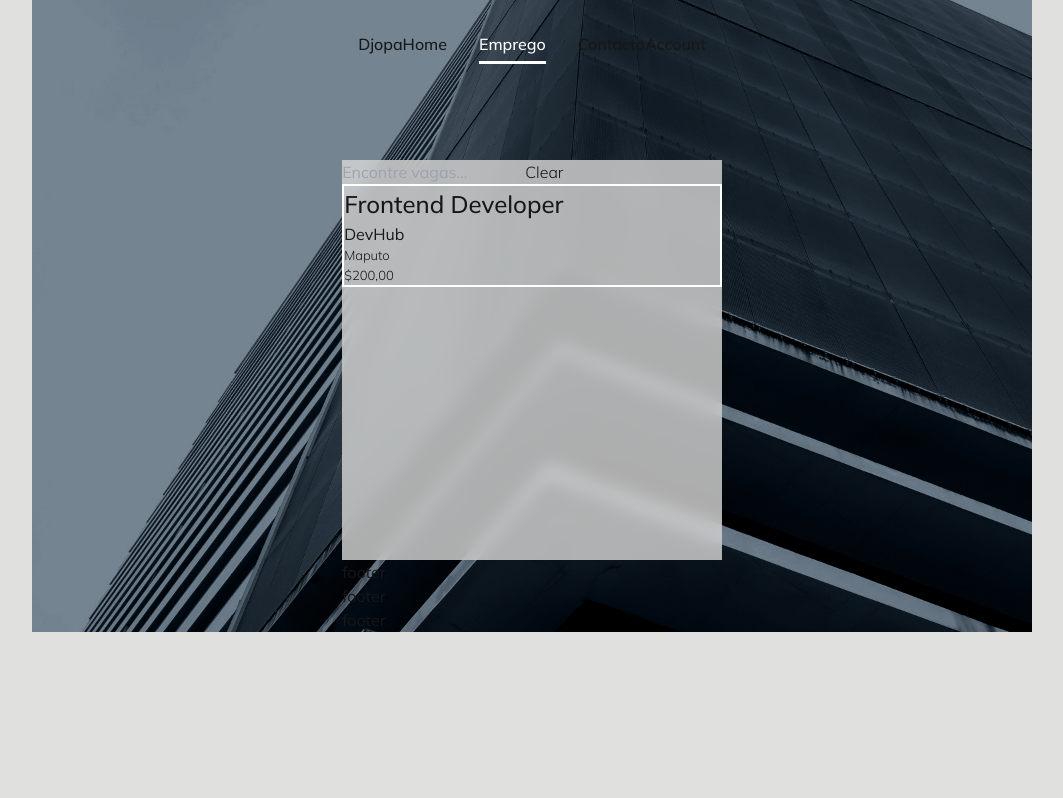
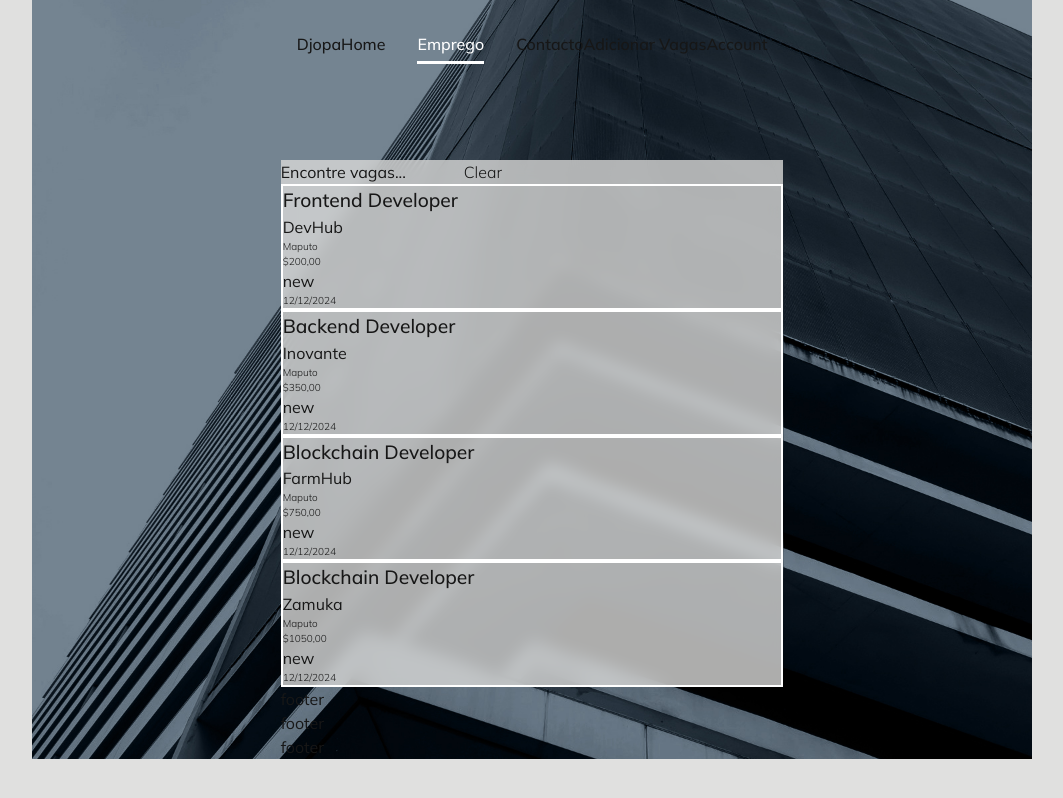
Before and after one commit to ArcidesFerrao/djopa, a Next.js app: page /emprego in a window 1280 px wide. Shown: the whole page, without its empty margins (108-1171 px from the left). Built offline with nearby package versions, Linux system fonts and the light colour scheme.

Commit message:
add job form and job list

```diff
--- a/src/app/emprego/_components/Job.tsx
+++ b/src/app/emprego/_components/Job.tsx
@@ -1,43 +1,28 @@
 import React from "react";
 
-export default function Job() {
-  const dados = [
-    {
-      company: "DevHub",
-      position: "Frontend Developer",
-      location: "Maputo",
-      salary: "$200,00",
-    },
-    {
-      company: "Inovante",
-      position: "Backend Developer",
-      location: "Maputo",
-      salary: "$350,00",
-    },
-    {
-      company: "FarmHub",
-      position: "Blockchain Developer",
-      location: "Maputo",
-      salary: "$750,00",
-    },
-  ];
-
+export default function Job({ ...props }) {
   return (
-    <div className="job-container flex w-4/6 hover:shadow-[5px_5px_1px_0px_rgba(0,_0,_0,_0.5)] rounded-lg cursor-pointer px-8 py-4  ">
+    <div className="job-container flex w-4/6 hover:shadow-[5px_5px_1px_0px_rgba(0,_0,_0,_0.5)] rounded-lg cursor-pointer px-8 py-4 justify-between ">
       <div className="job-info flex flex-col gap-y-1">
         <div className="position">
-          <h4>Frontend Developer</h4>
+          <h4>{props.position}</h4>
         </div>
         <div className="company">
-          <h3>DevHub</h3>
+          <h3>{props.company}</h3>
         </div>
         <div className="job-footer flex justify-between">
           <div className="location">
-            <p>Maputo</p>
+            <p>{props.location}</p>
           </div>
           <div className="salary">
-            <p>$200,00</p>
+            <p>{props.salary}</p>
           </div>
+        </div>
+      </div>
+      <div className="flex flex-col items-center justify-between">
+        <div>new</div>
+        <div>
+          <p>12/12/2024</p>
         </div>
       </div>
     </div>
--- a/src/app/emprego/layout.tsx
+++ b/src/app/emprego/layout.tsx
@@ -17,7 +17,10 @@ export default function EmpregoLayout({
         </div>
         <div className="space-nav"></div>
         <div className="space-nav"></div>
-        <NavLink href="/">Account</NavLink>
+        <div className="last-nav flex gap-1">
+          <NavLink href="/emprego/vaga">Adicionar Vagas</NavLink>
+          <NavLink href="/">Account</NavLink>
+        </div>
       </Nav>
 
       <main>{children}</main>
--- a/src/app/emprego/page.tsx
+++ b/src/app/emprego/page.tsx
@@ -3,12 +3,57 @@ import React from "react";
 import Job from "./_components/Job";
 
 export default function EmpregoPage() {
+  const dados = [
+    {
+      company: "DevHub",
+      position: "Frontend Developer",
+      location: "Maputo",
+      salary: "$200,00",
+      addedAt: "",
+      expireDate: "",
+    },
+    {
+      company: "Inovante",
+      position: "Backend Developer",
+      location: "Maputo",
+      salary: "$350,00",
+      addedAt: "",
+      expireDate: "",
+    },
+    {
+      company: "FarmHub",
+      position: "Blockchain Developer",
+      location: "Maputo",
+      salary: "$750,00",
+      addedAt: "",
+      expireDate: "",
+    },
+    {
+      company: "Zamuka",
+      position: "Blockchain Developer",
+      location: "Maputo",
+      salary: "$1050,00",
+      addedAt: "",
+      expireDate: "",
+    },
+  ];
+
   return (
     <div className="empregos flex flex-col py-4 gap-8 items-center justify-center">
       <SearchBar />
 
-      <section className="jobs flex w-full items-center justify-center">
-        <Job />
+      <section className="jobs flex flex-col gap-4 w-full items-center justify-center">
+        {dados.map((vaga, index) => (
+          <Job
+            key={index}
+            company={vaga.company}
+            position={vaga.position}
+            location={vaga.location}
+            salary={vaga.salary}
+            addedAt={vaga.addedAt}
+            expireDate={vaga.expireDate}
+          />
+        ))}
       </section>
     </div>
   );
--- /dev/null
+++ b/src/app/emprego/vaga/_components/VagaForm.tsx
@@ -0,0 +1,5 @@
+import React from "react";
+
+export default function VagaForm() {
+  return <div>VagaForm</div>;
+}
--- a/src/app/globals.css
+++ b/src/app/globals.css
@@ -78,6 +78,10 @@ input {
   background: none;
 }
 
+input::placeholder {
+  color: var(--title-nav);
+}
+
 button:hover {
   font-weight: 500;
 }
@@ -130,12 +134,12 @@ button {
   }
 
   h4 {
-    font-size: x-large;
+    font-size: larger;
     font-weight: 500;
   }
 
   p {
-    font-size: small;
+    font-size: x-small;
     font-weight: 300;
   }
 }
```
Also changed, not shown: src/app/emprego/vaga/page.tsx (added, +10 -0 lines).
